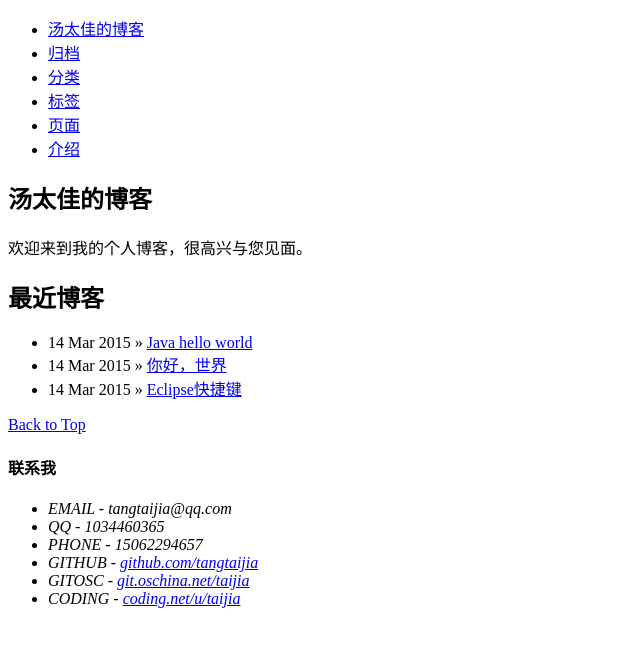
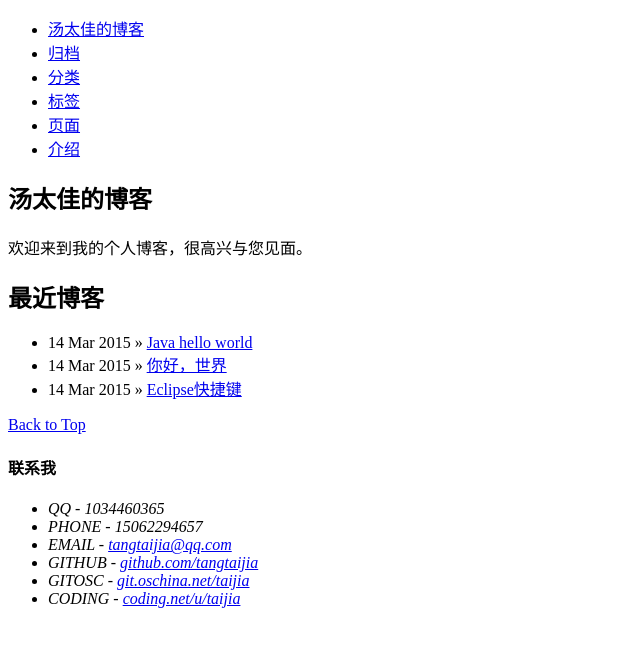
Before and after one commit to tangtaijia/tangtaijia.github.io, a Jekyll site: the page built from index.md, in a window 1280 px wide. Shown: the top 647 px of the page, without its empty margins (0-640 px from the left). Built offline with Jekyll 4.4.1, drawn with Linux system fonts in a browser that asks for light colours; comment, search, counter and statistics services are not loaded.

Commit message:
add mailto to email in default.html

```diff
--- a/_includes/themes/the-program/default.html
+++ b/_includes/themes/the-program/default.html
@@ -48,12 +48,12 @@
 				<div class="misc vcard">
 					<h4>联系我</h4>
 					<ul>
-						<li class="contact"><address><span class="author fn n">EMAIL</span> - <span class="fn email">{{ site.author.email }}</span></address></li>
 						<li class="contact"><address><span class="author fn n">QQ</span> - <span class="fn email">{{ site.consts.qq }}</span></address></li>
 						<li class="contact"><address><span class="author fn n">PHONE</span> - <span class="fn email">{{ site.consts.phone }}</span></address></li>
-						<li class="github"><address><span class="author fn n">GITHUB</span> - <a href="http://github.com/{{ site.author.github }}/" rel="me">github.com/{{ site.author.github }}</a></li>
-						<li class="gitosc"><address><span class="author fn n">GITOSC</span> - <a href="http://git.oschina.net/{{ site.author.gitosc }}/" rel="me">git.oschina.net/{{ site.author.gitosc }}</a></li>
-						<li class="coding"><address><span class="author fn n">CODING</span> - <a href="https://coding.net/u/{{ site.author.gitosc }}/" rel="me">coding.net/u/{{ site.author.gitosc }}</a></li>
+						<li class="contact"><address><span class="author fn n">EMAIL</span> - <a href="mailto:{{ site.author.email }}/" rel="me">{{ site.author.email }}</a></address></li>
+						<li class="github"><address><span class="author fn n">GITHUB</span> - <a href="http://github.com/{{ site.author.github }}/" rel="me">github.com/{{ site.author.github }}</a></address></li>
+						<li class="gitosc"><address><span class="author fn n">GITOSC</span> - <a href="http://git.oschina.net/{{ site.author.gitosc }}/" rel="me">git.oschina.net/{{ site.author.gitosc }}</a></address></li>
+						<li class="coding"><address><span class="author fn n">CODING</span> - <a href="https://coding.net/u/{{ site.author.gitosc }}/" rel="me">coding.net/u/{{ site.author.gitosc }}</a></address></li>
 					</ul>
 				</div><!-- misc -->
 			</div><!-- unit-foot-inner -->
```
